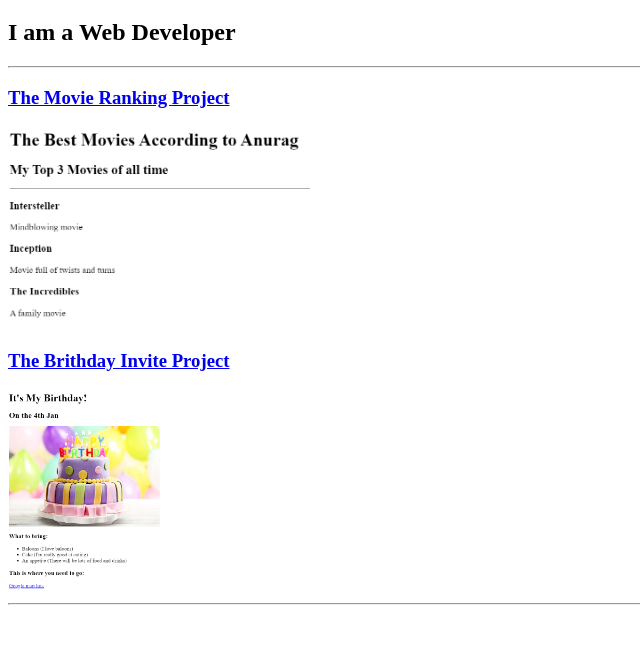
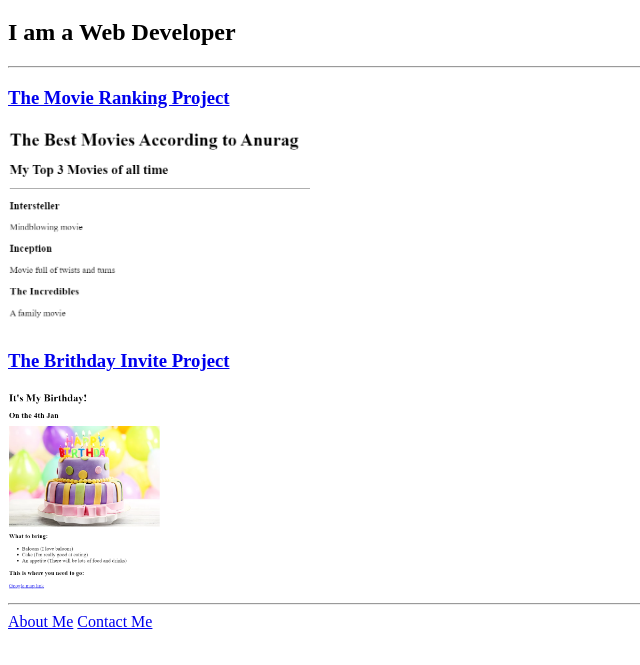
Before and after one commit to Anurag-Bhattacharya4199/HTML-Porfolio-Project, a plain HTML site: page index.html in a window 1280 px wide. Shown: the part 61-726 px from the top of the page, without its empty margins (0-640 px from the left). Drawn offline with Linux system fonts and the light colour scheme.

Commit message:
Task 7 Completed

```diff
--- a/index.html
+++ b/index.html
@@ -16,6 +16,6 @@
     <h3><a href="./public/birthday-invite.html">The Brithday Invite Project</a></h3>
     <img height="200" src="./assets/images/birthday-invite.png" alt="The Birthday Invite Screenshot" />
     <hr />
+    <a href="./public/about.html">About Me</a> <a href="./public/contact.html">Contact Me</a>
 </body>
 </html>
-<!-- TODO 7: Add the Contact Me and About Me page links -->
```
